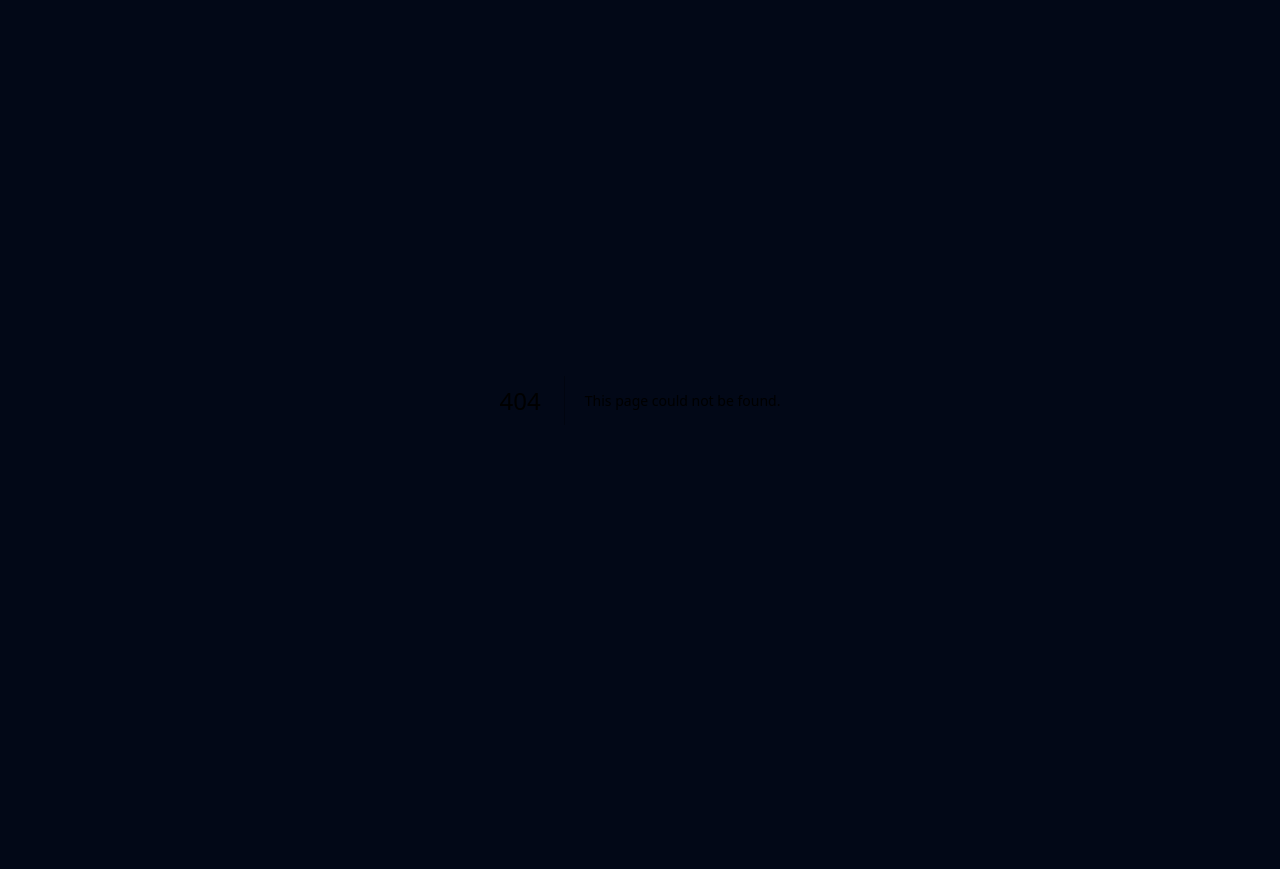
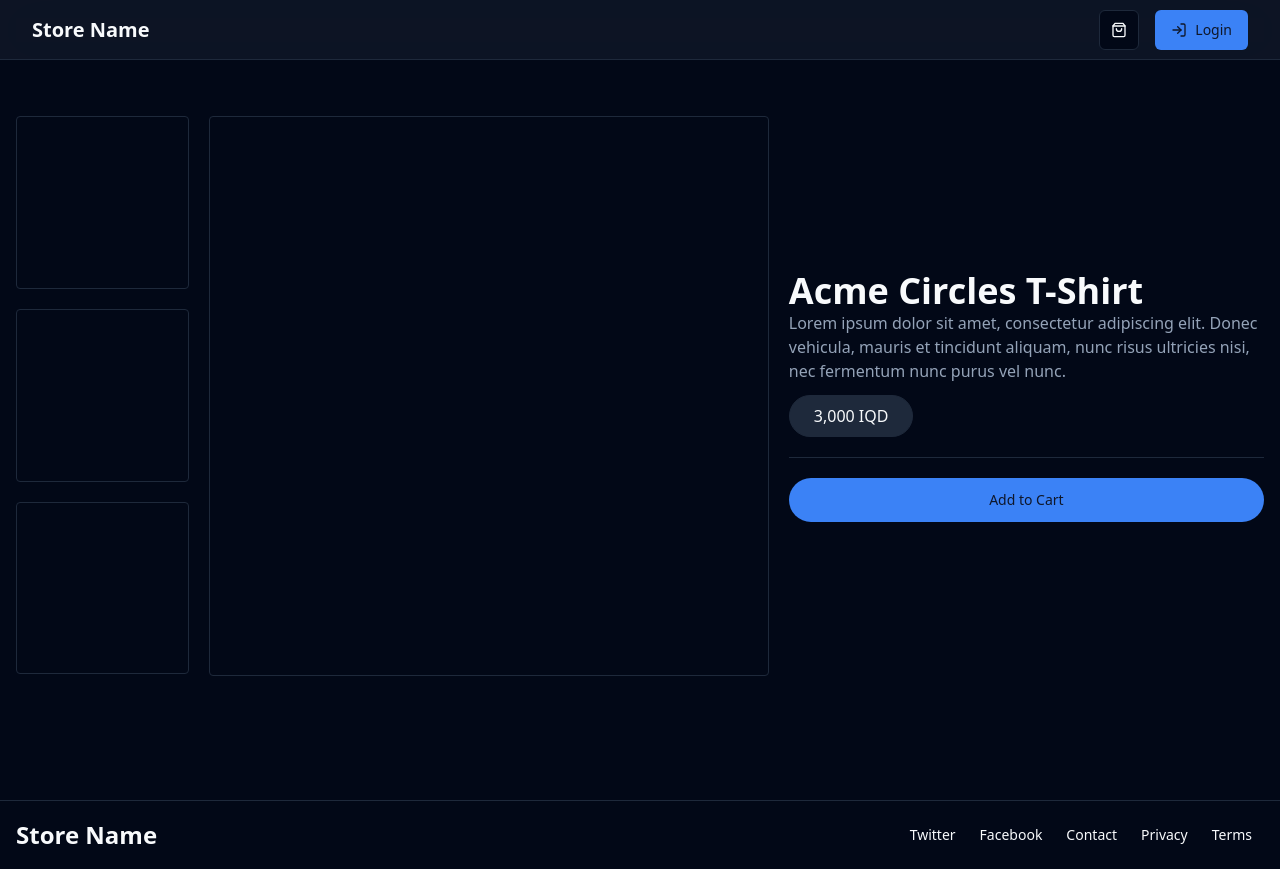
Before and after one commit to omer-os/ecommerce, a Next.js app: page /products/1 in a window 1280 px wide. Before the commit this address had no page. Before the commit the page ends 800 px from the top, so only its background shows below. Built offline with nearby package versions, Linux system fonts and the light colour scheme; no server answers.

Commit message:
working on ordering proccess for the dashboard

```diff
--- /dev/null
+++ b/src/app/(store)/products/[productId]/page.tsx
@@ -0,0 +1,10 @@
+import React from "react";
+import ProductPage from "~/components/custom/pages/product-page";
+
+export default function Page() {
+  return (
+    <div className="container mx-auto p-4">
+      <ProductPage />
+    </div>
+  );
+}
--- /dev/null
+++ b/src/components/custom/buttons/crounter-button.tsx
@@ -0,0 +1,28 @@
+"use client";
+import React, { useState } from "react";
+import { Button } from "~/components/ui/button";
+
+export default function CounterButton() {
+  const [Number, setNumber] = useState(0);
+  return (
+    <div className="flex items-center gap-2 rounded-full border">
+      <Button
+        size={"icon"}
+        variant={"ghost"}
+        className="rounded-full"
+        onClick={() => setNumber(Number + 1)}
+      >
+        +
+      </Button>
+      <div>{Number}</div>
+      <Button
+        size={"icon"}
+        variant={"ghost"}
+        className="rounded-full"
+        onClick={() => setNumber(Number - 1)}
+      >
+        -
+      </Button>
+    </div>
+  );
+}
--- /dev/null
+++ b/src/components/custom/cards/st-cart-item-cart.tsx
@@ -0,0 +1,25 @@
+import React from "react";
+import CounterButton from "../buttons/crounter-button";
+
+export default function StCartItemCart() {
+  return (
+    <div className="flex gap-3 border-b py-3">
+      <div className="h-16 w-16 rounded-lg border bg-secondary/50">
+        <img
+          src="https://demo.vercel.store/_next/image?url=https%3A%2F%2Fcdn.shopify.com%2Fs%2Ffiles%2F1%2F0754%2F3727%2F7491%2Ffiles%2Fcup-black.png%3Fv%3D1690003088&w=128&q=75"
+          alt=""
+        />
+      </div>
+
+      <div className="flex flex-1 flex-col">
+        <div className="font-bold">Acme Product</div>
+        <div className="text-sm text-muted-foreground">Category name</div>
+      </div>
+      <div className="flex flex-col items-end gap-2">
+        <div className="font-semibold">9,000 IQD</div>
+
+        <CounterButton />
+      </div>
+    </div>
+  );
+}
--- a/src/components/custom/cards/st-product-card.tsx
+++ b/src/components/custom/cards/st-product-card.tsx
@@ -1,9 +1,11 @@
 import { Product } from "@prisma/client";
+import Link from "next/link";
 import React from "react";
 import { Card, CardContent, CardHeader } from "~/components/ui/card";
 
 export default function StProductCard({ product }: { product: Product }) {
   return (
+    <Link href={`/products/${product.id}`}>
       <Card>
         <CardHeader className="p-0">
           <img
@@ -21,5 +23,6 @@ export default function StProductCard({ product }: { product: Product }) {
           </div>
         </CardContent>
       </Card>
+    </Link>
   );
 }
--- a/src/components/custom/navbars/st-navbar.tsx
+++ b/src/components/custom/navbars/st-navbar.tsx
@@ -4,15 +4,23 @@ import { getServerAuthSession } from "~/server/auth";
 import LogoutButton from "../buttons/logout-button";
 import LoginButton from "../buttons/login-button";
 import MyUserAvatar from "../avatars/my-user-avatar";
-import { LogIn } from "lucide-react";
+import { LogIn, ShoppingBag } from "lucide-react";
+import StCartSheet from "../sheets/st-cart-sheet";
 
 export default async function StNavbar() {
   const session = await getServerAuthSession();
 
   return (
-    <nav className="bg-secondary/40 sticky left-0 top-0 z-30 h-[60px] border-b backdrop-blur-xl">
+    <nav className="sticky left-0 top-0 z-30 h-[60px] border-b bg-secondary/40 backdrop-blur-xl">
       <div className="container mx-auto flex h-full items-center justify-between">
         <div className="text-xl font-semibold">Store Name</div>
+
+        <div className="flex items-center gap-4">
+          <StCartSheet>
+            <Button size={"icon"} variant={"outline"}>
+              <ShoppingBag size={16} />
+            </Button>
+          </StCartSheet>
 
           {session ? (
             <MyUserAvatar session={session} />
@@ -25,6 +33,7 @@ export default async function StNavbar() {
             </LoginButton>
           )}
         </div>
+      </div>
     </nav>
   );
 }
--- /dev/null
+++ b/src/components/custom/pages/product-page.tsx
@@ -0,0 +1,39 @@
+import React from "react";
+import { Button } from "~/components/ui/button";
+import { Separator } from "~/components/ui/separator";
+
+export default function ProductPage() {
+  return (
+    <div className="pt-10">
+      <div className="flex flex-col items-center gap-5 lg:flex-row">
+        <div className="flex w-full gap-5 lg:w-max">
+          <div className="flex flex-col gap-5">
+            <div className="h-[10.8em] w-[10.8em] rounded border bg-card"></div>
+            <div className="h-[10.8em] w-[10.8em] rounded border bg-card"></div>
+            <div className="h-[10.8em] w-[10.8em] rounded border bg-card"></div>
+          </div>
+
+          <div className="h-[35em] flex-1 rounded border bg-card lg:w-[35em]"></div>
+        </div>
+
+        <div className="flex flex-col">
+          <div className="text-4xl font-bold">Acme Circles T-Shirt</div>
+          <p className="text-muted-foreground">
+            Lorem ipsum dolor sit amet, consectetur adipiscing elit. Donec
+            vehicula, mauris et tincidunt aliquam, nunc risus ultricies nisi,
+            nec fermentum nunc purus vel nunc.
+          </p>
+          <div className="mt-3 w-max rounded-full border bg-secondary p-2 px-6">
+            3,000 IQD
+          </div>
+
+          <Separator className="my-5" />
+
+          <Button className="rounded-full" size={"lg"}>
+            Add to Cart
+          </Button>
+        </div>
+      </div>
+    </div>
+  );
+}
--- /dev/null
+++ b/src/components/custom/sheets/st-cart-sheet.tsx
@@ -0,0 +1,68 @@
+"use client";
+
+import React from "react";
+import {
+  Sheet,
+  SheetContent,
+  SheetHeader,
+  SheetTitle,
+  SheetTrigger,
+} from "~/components/ui/sheet";
+import StCartItemCart from "../cards/st-cart-item-cart";
+import { Button } from "~/components/ui/button";
+import { ScrollArea } from "~/components/ui/scroll-area";
+
+export default function StCartSheet({
+  children,
+}: {
+  children: React.ReactNode;
+}) {
+  return (
+    <>
+      <Sheet>
+        <SheetTrigger asChild>{children}</SheetTrigger>
+        <SheetContent className="flex flex-col bg-background/40 backdrop-blur-lg">
+          <SheetHeader>
+            <SheetTitle>My Cart</SheetTitle>
+          </SheetHeader>
+
+          <div className="flex h-full flex-col gap-2 pt-5">
+            <ScrollArea className="h-[60vh]">
+              <StCartItemCart />
+              <StCartItemCart />
+              <StCartItemCart />
+              <StCartItemCart />
+              <StCartItemCart />
+              <StCartItemCart />
+              <StCartItemCart />
+              <StCartItemCart />
+            </ScrollArea>
+          </div>
+
+          <div className="flex flex-col justify-end py-4 text-sm text-muted-foreground">
+            <div className="mb-3 flex items-center justify-between border-b border-neutral-200 pb-1 dark:border-neutral-700">
+              <p>Taxes</p>
+              <p className="text-right text-base text-black dark:text-white">
+                $0.00<span className="ml-1 inline">USD</span>
+              </p>
+            </div>
+            <div className="mb-3 flex items-center justify-between border-b border-neutral-200 pb-1 pt-1 dark:border-neutral-700">
+              <p>Shipping</p>
+              <p className="text-right">Calculated at checkout</p>
+            </div>
+            <div className="mb-3 flex items-center justify-between border-b border-neutral-200 pb-1 pt-1 dark:border-neutral-700">
+              <p>Total</p>
+              <p className="text-right text-base text-black dark:text-white">
+                $30.00<span className="ml-1 inline">USD</span>
+              </p>
+            </div>
+          </div>
+
+          <Button size={"lg"} className="h-20">
+            Checkout
+          </Button>
+        </SheetContent>
+      </Sheet>
+    </>
+  );
+}
```
Lines whose indentation alone changed are shown as unchanged.
